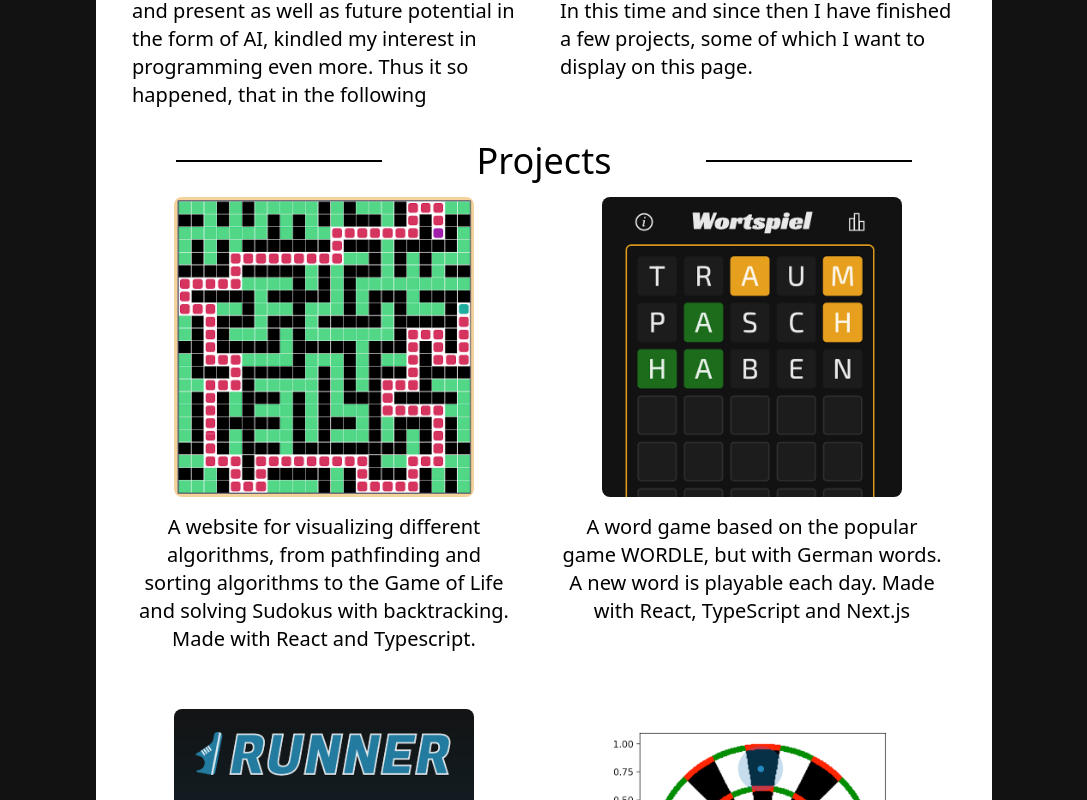
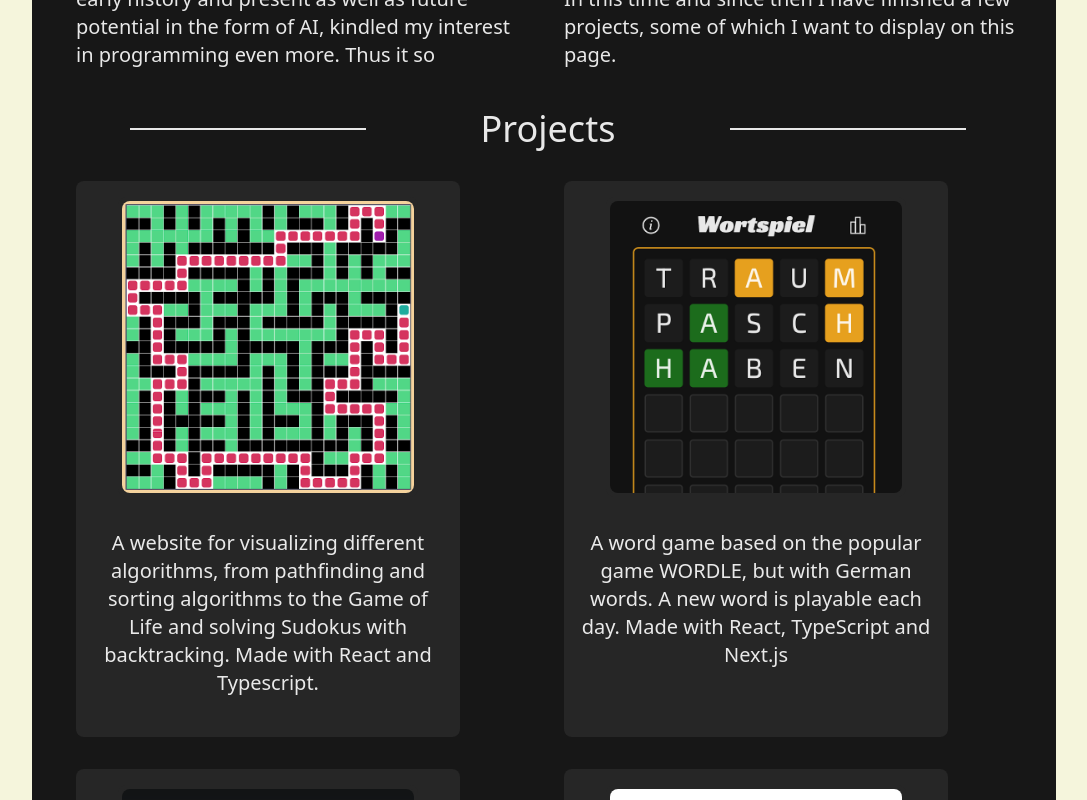
Before and after one commit to kilianmandscharo/portfolio_page, a Next.js app: page / in a window 1280 px wide. Shown: the part 540-1340 px from the top of the page, without its empty margins (96-1183 px from the left). Built offline with nearby package versions, Linux system fonts and the light colour scheme.

Commit message:
changed colors

```diff
--- a/components/Project.tsx
+++ b/components/Project.tsx
@@ -42,11 +42,11 @@ const Project = ({ name, img, website, github, description }: ProjectProps) => {
     };
 
     return (
-        <div className="max-w-sm">
-            <div className="relative h-[300px] w-[300px] mx-auto">
+        <div className="max-w-sm bg-neutral-800 p-4 mb-4 sm:mb-0 rounded-lg">
+            <div className="relative h-[300px] w-[300px] mx-auto mb-8">
                 {/* Backside */}
                 <div
-                    className={`flex flex-col justify-center absolute top-0 left-0 bottom-0 right-0 bg-yellow-300 hover:shadow-xl rounded-lg opacity-0 ${animationsBack()}`}
+                    className={`flex flex-col justify-center absolute top-0 left-0 bottom-0 right-0 bg-indigo-800 border-2 border-indigo-800 hover:border-white/90 rounded-lg opacity-0 ${animationsBack()}`}
                     onClick={handleClickBack}
                 >
                     <h3 className="text-xl sm:text-2xl text-center mb-12">
@@ -61,7 +61,7 @@ const Project = ({ name, img, website, github, description }: ProjectProps) => {
                 </div>
                 {/* Frontside */}
                 <div
-                    className={`grid justify-center rounded-lg hover:shadow-xl ${animationsFront()}`}
+                    className={`grid justify-center rounded-lg border-4 border-neutral-800 hover:border-indigo-800 ${animationsFront()}`}
                     onClick={handleClickFront}
                 >
                     <Image
--- a/components/ProjectLink.tsx
+++ b/components/ProjectLink.tsx
@@ -8,7 +8,7 @@ const ProjectLink = ({ name, link }: ProjectLinkProps) => {
         <a
             href={link}
             target="blank"
-            className="hover:border-b border-black"
+            className="border border-white hover:opacity-70 p-2 rounded-lg"
             onClick={(e) => {
                 e.stopPropagation();
             }}
--- a/components/Section.tsx
+++ b/components/Section.tsx
@@ -7,11 +7,11 @@ const Section = ({ children, name }: SectionProps) => {
     return (
         <section id={name.toLowerCase()} className="p-4">
             <div className="flex justify-around items-center mb-4">
-                <div className="h-[2px] w-3/12 bg-black" />
+                <div className="h-[2px] w-3/12 bg-white/90" />
                 <h2 className="text-4xl text-center mx-2">{name}</h2>
-                <div className="h-[2px] w-3/12 bg-black" />
+                <div className="h-[2px] w-3/12 bg-white/90" />
             </div>
-            <div className="text-[16px] sm:text-xl">{children}</div>
+            <div className="text-[16px] sm:text-xl mt-8">{children}</div>
         </section>
     );
 };
--- a/pages/index.tsx
+++ b/pages/index.tsx
@@ -51,7 +51,7 @@ const Home = () => {
             </Head>
             <div
                 ref={containerRef}
-                className="grid justify-center max-w-4xl min-w-[350px] relative mx-auto p-5 pt-8 bg-white"
+                className="grid justify-center max-w-5xl min-w-[350px] relative mx-auto p-5 pt-8 pl-7 bg-neutral-900 text-white/90"
             >
                 <header className="mb-8 z-10">
                     <Navbar />
--- a/styles/globals.css
+++ b/styles/globals.css
@@ -5,7 +5,7 @@
 html {
     padding: 0;
     margin: 0;
-    background-color: #121212;
+    background-color: beige;
     scroll-behavior: smooth;
 }
 
```
